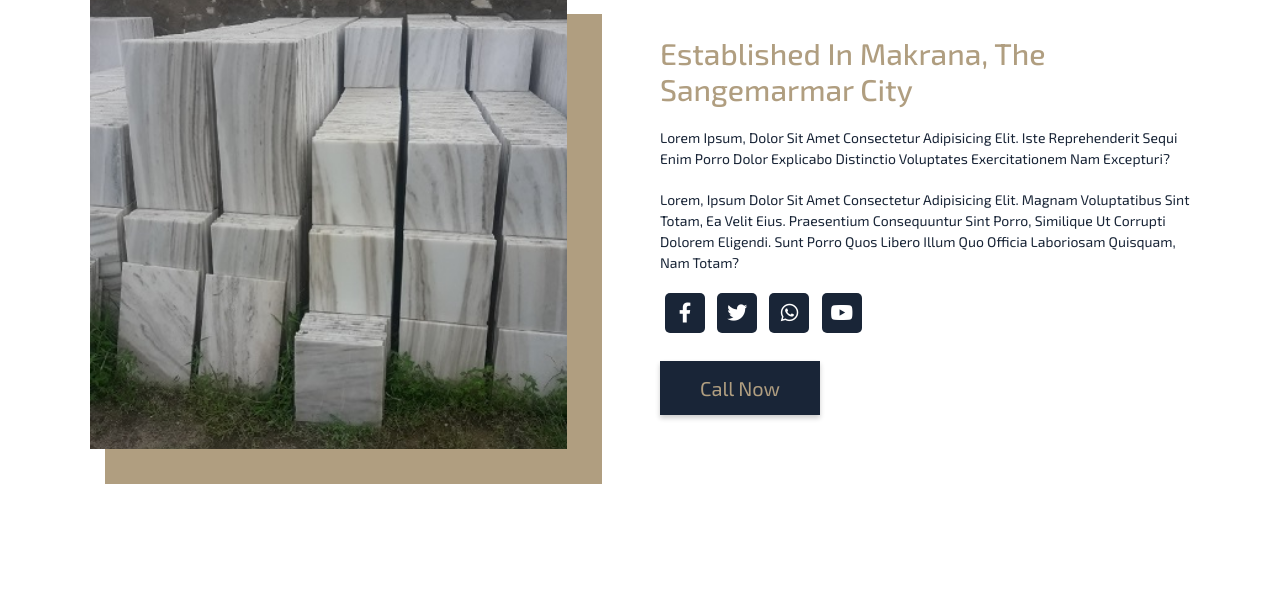
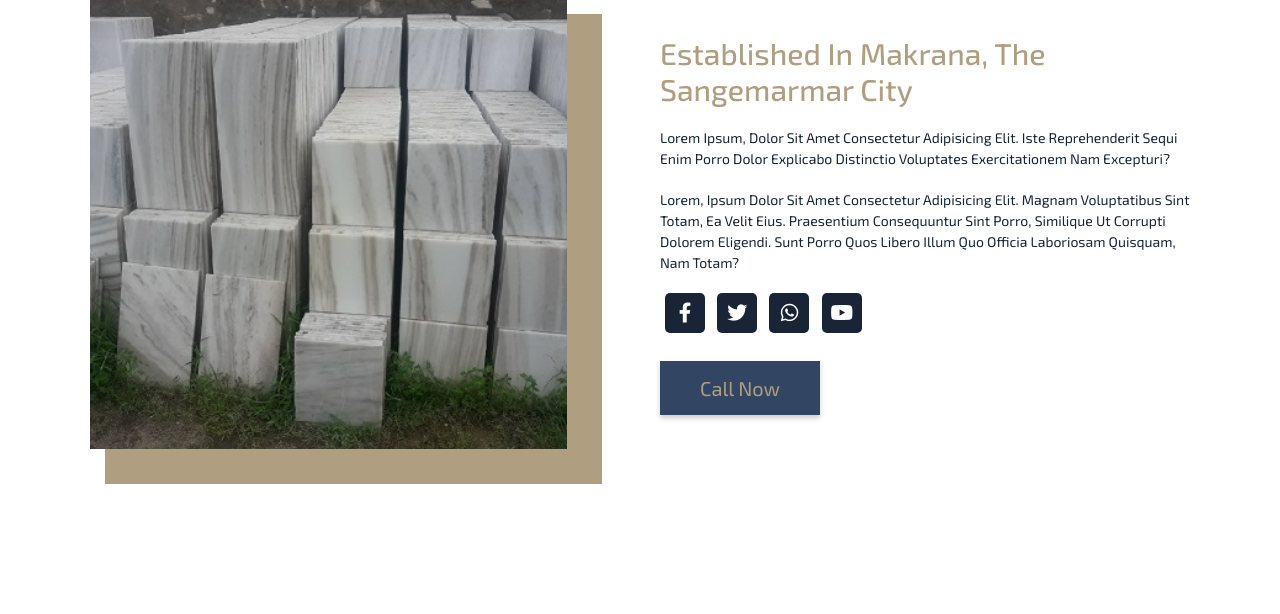
Before and after one commit to mdakibg/gmd, a Django app: page / in a window 1280 px wide, with the pointer over the restyled element. Shown: the part 1029-1643 px from the top of the page. Run offline with Django 3.2, Linux system fonts and the light colour scheme; data comes from the database, SQL or seed files in the repository; some libraries are stand-ins or nearby versions.

Commit message:
updated style.css

```diff
--- a/static/info/css/style.css
+++ b/static/info/css/style.css
@@ -200,6 +200,10 @@ body{
   font-size: 2rem;
   text-decoration: none;
   box-shadow: 0 .3rem .5rem rgba(0,0,0,.2);
+}
+
+.about .info .call-btn a:hover{
+  background: #324563;
 }
 
 /******* SERVICES ******/
```
